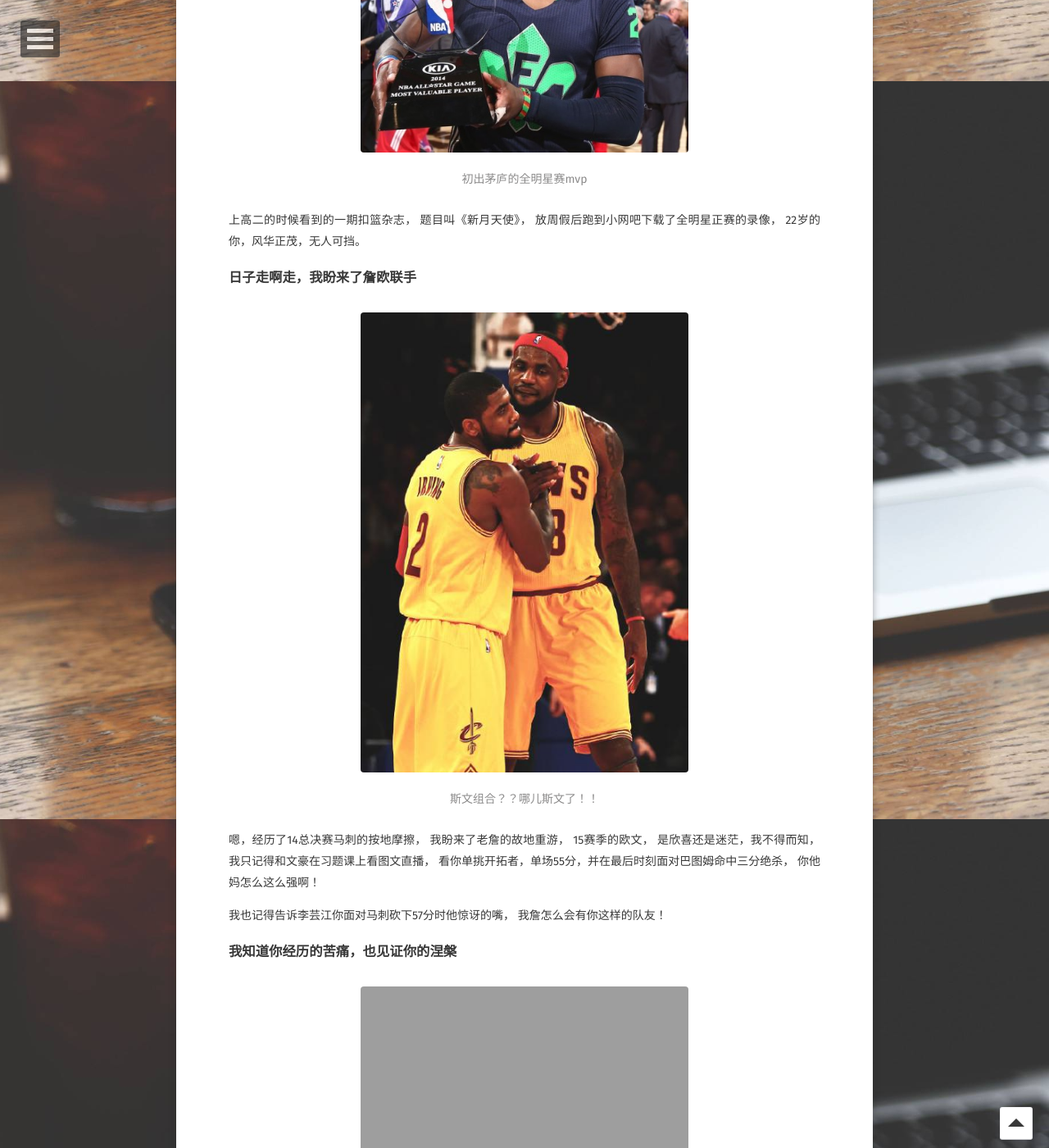
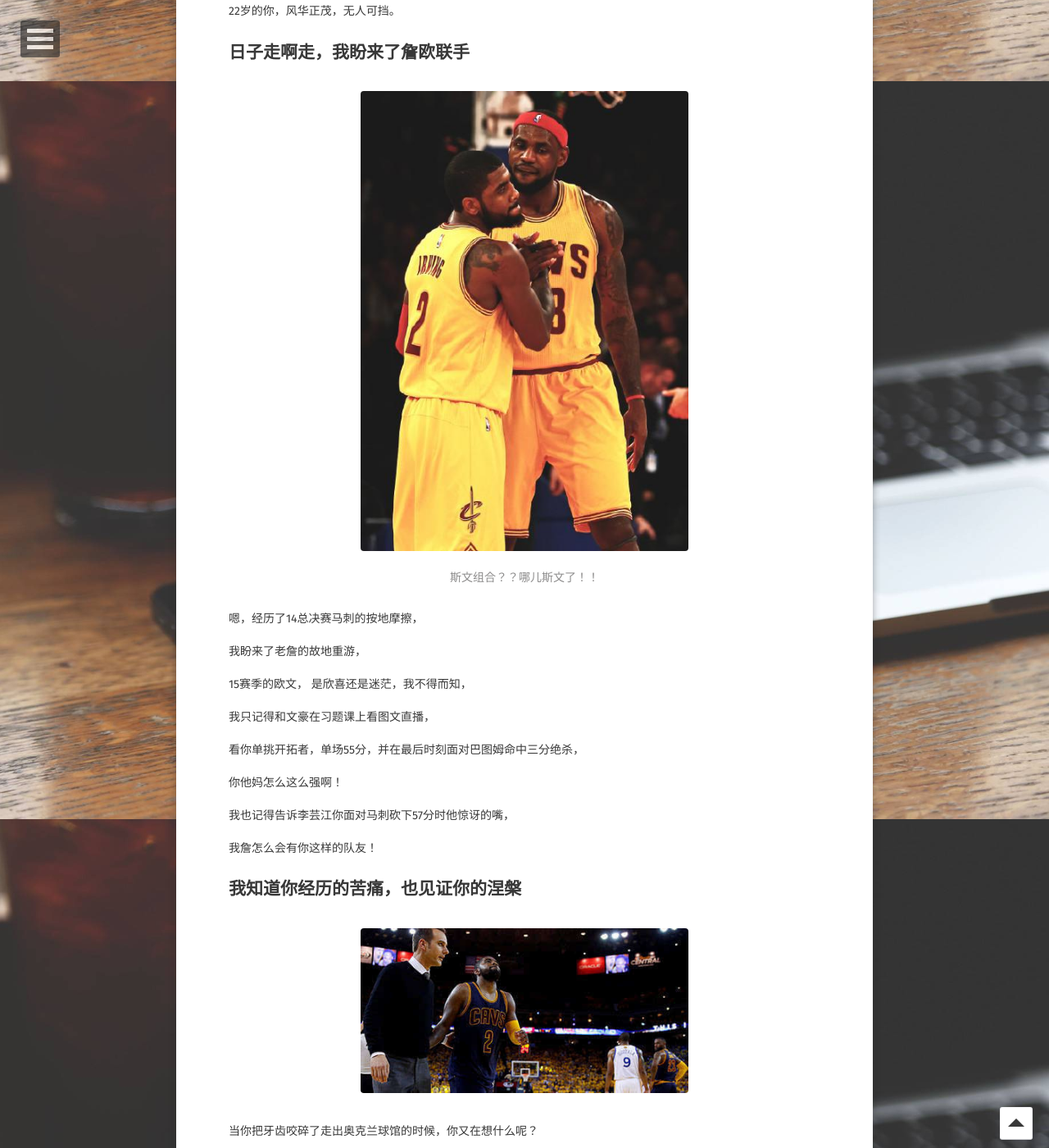
Before and after one commit to adrianzqt/adrianzqt.github.io, a Jekyll site: the page built from _posts/2017-08-23-Kyrie-Irving.md, in a window 1280 px wide and 1400 px high, scrolled down 2601 px. Shown: the whole window at 82% size. Built offline with Jekyll 4.4.1, drawn with Linux system fonts in a browser that asks for light colours; some web fonts are replaced; a style sheet for code colours, icons or effects is not loaded; some of the changed text lies outside the part shown.

Commit message:
New post --- for Kyrie Irving

```diff
--- a/_posts/2017-08-23-Kyrie-Irving.md
+++ b/_posts/2017-08-23-Kyrie-Irving.md
@@ -19,28 +19,25 @@
 	<figcaption>或许你的心中从未有过 "I Promise" ，我看到你背后刻着 "Black Mamba" </figcaption>
 </figure>
 
-### 我也相信，你永远是为大场面而生的
-
 > 在你被交易走的这天，来数数我们之间的故事
 
 <figure>
 	<img src="{{ site.url }}/assets/img/life/irving01.jpeg">
 </figure>
 
-### 德鲁大叔真的走了
+我知道大多数的骑蜜怎么想，惊讶也行，失落也罢，
 
-<figure>
-	<img src="{{ site.url }}/assets/img/life/irving02.jpg">
-</figure>
+总之不会特别好受。
 
-我知道大多数的骑蜜怎么想，惊讶也行，失落也罢，
-总之不会特别好受。
 反倒我，一个号称一百年詹姆斯死忠，五十年欧文爸爸脑残粉的篮球小迷弟，
+
 却出奇的平静。
+
 这一次，我再没有任何幻想了，
+
 好聚好散，分手快乐。
 
-### 他之于我
+## 他之于我
 
 <figure>
 	<img src="{{ site.url }}/assets/img/life/irvingmvp.jpg">
@@ -49,10 +46,12 @@
 
 上高二的时候看到的一期扣篮杂志，
 题目叫《新月天使》，
+
 放周假后跑到小网吧下载了全明星正赛的录像，
+
 22岁的你，风华正茂，无人可挡。
 
-### 日子走啊走，我盼来了詹欧联手
+## 日子走啊走，我盼来了詹欧联手
 
 <figure>
 	<img src="{{ site.url }}/assets/img/life/irving03.jpg">
@@ -60,34 +59,42 @@
 </figure>
 
 嗯，经历了14总决赛马刺的按地摩擦，
+
 我盼来了老詹的故地重游，
+
 15赛季的欧文，
 是欣喜还是迷茫，我不得而知，
+
 我只记得和文豪在习题课上看图文直播，
+
 看你单挑开拓者，单场55分，并在最后时刻面对巴图姆命中三分绝杀，
+
 你他妈怎么这么强啊！
 
 我也记得告诉李芸江你面对马刺砍下57分时他惊讶的嘴，
+
 我詹怎么会有你这样的队友！
 
-### 我知道你经历的苦痛，也见证你的涅槃
+## 我知道你经历的苦痛，也见证你的涅槃
 
 <figure>
-	<img src="{{ site.url }}/assets/img/life/irvinghurt.png">
+	<img src="{{ site.url }}/assets/img/life/irvinghurt.jpeg">
 </figure>
 
 当你把牙齿咬碎了走出奥克兰球馆的时候，你又在想什么呢？
 
-### 2016，我最幸福的一年，永远载入史册的一年
+## 2016，我最幸福的一年，永远载入史册的一年
 
 <figure>
 	<img src="{{ site.url }}/assets/img/life/irving08.jpg">
 </figure>
 
 关于那一轮系列赛，我什么都不想说了，
+
 只不过每年，我都还会看上几次。
 
 哦对了，你的鞋我也会一直支持的，
+
 毕竟鞋底有爸爸的表情。
 
 <figure>
@@ -100,4 +107,6 @@
 
 ### 再见了啊，我的小王爷
 
-我只是想说，愿再见亦能如初见。
+我只是想说，
+
+愿再见亦能如初见。
```
Also changed, not shown: other parts of _posts/2017-08-23-Kyrie-Irving.md (+2 -2 lines).
